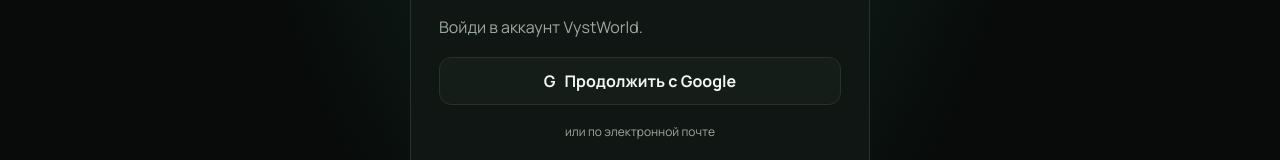
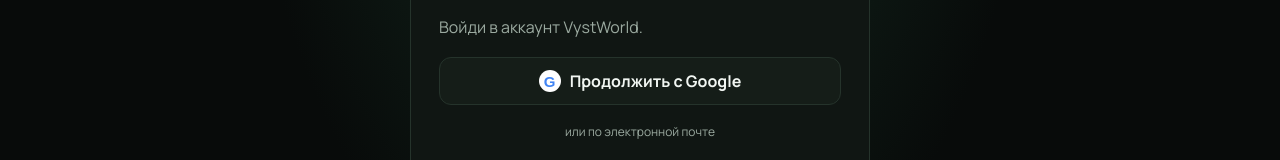
Before and after one commit to dudnikovbogdan54-cmd/Vystworld, a Next.js app: page /login in a window 1280 px wide. Shown: the part 239-399 px from the top of the page. Built offline with nearby package versions, Linux system fonts and the light colour scheme; no server answers.

Commit message:
Style clean Google sign-in mark

```diff
--- a/src/app/globals.css
+++ b/src/app/globals.css
@@ -162,3 +162,7 @@
 .shop-product .price{margin-top:auto;padding-top:16px}
 .shop-product .category-icon{display:flex;align-items:center;justify-content:center;width:48px;height:48px;margin:15px 0 0;border:1px solid var(--line);border-radius:14px;background:#101b14;color:var(--green)}
 @media(max-width:760px){.shop-categories{display:grid;grid-template-columns:repeat(2,minmax(0,1fr))}.shop-categories .btn{width:100%;padding:10px 7px;font-size:12px}}
+
+
+/* Clean Google provider mark */
+.google-mark{display:inline-grid;place-items:center;width:22px;height:22px;border-radius:50%;background:#fff;color:#4285f4;font-family:Arial,sans-serif;font-size:15px;font-weight:800;line-height:1;flex-shrink:0}
```
